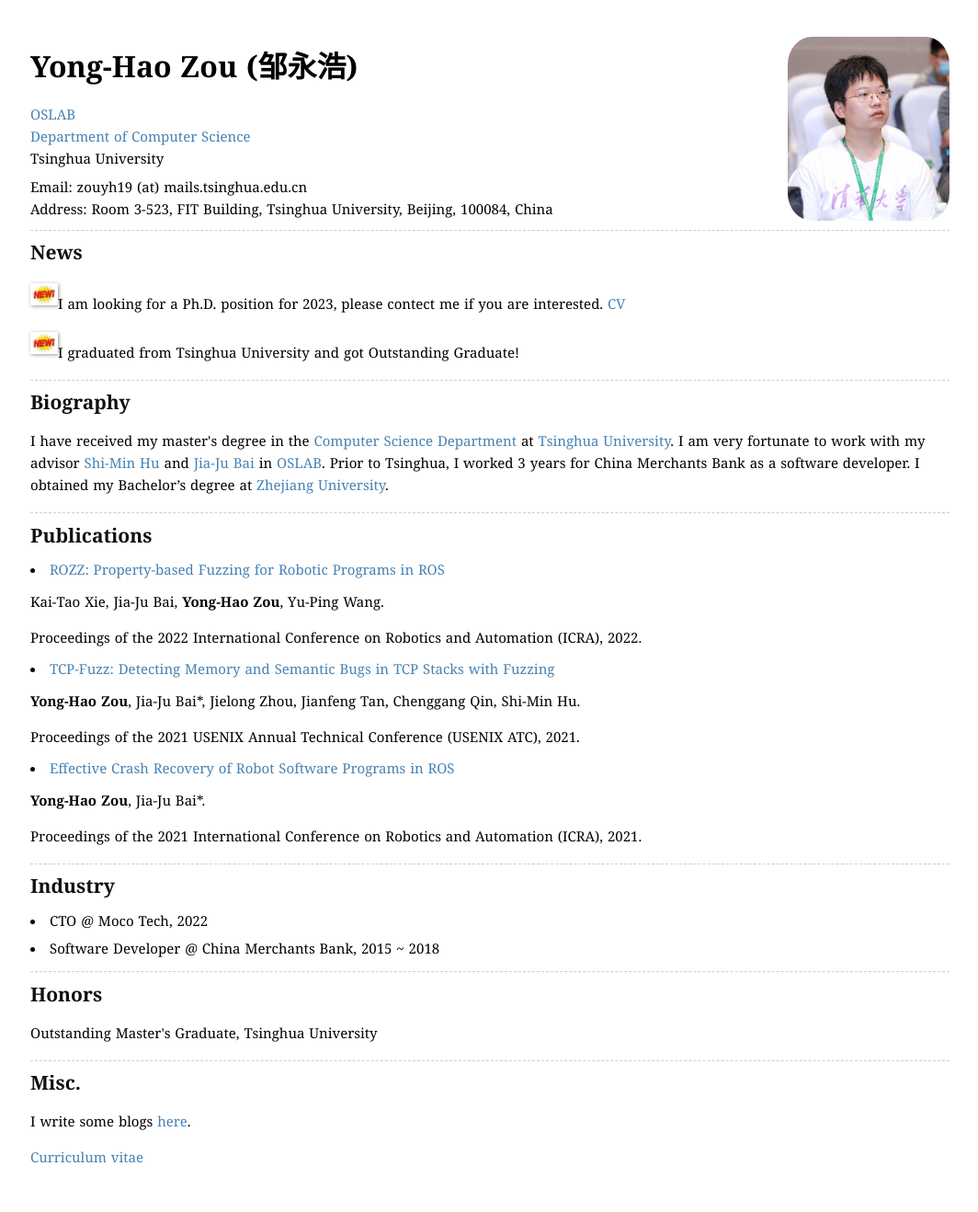
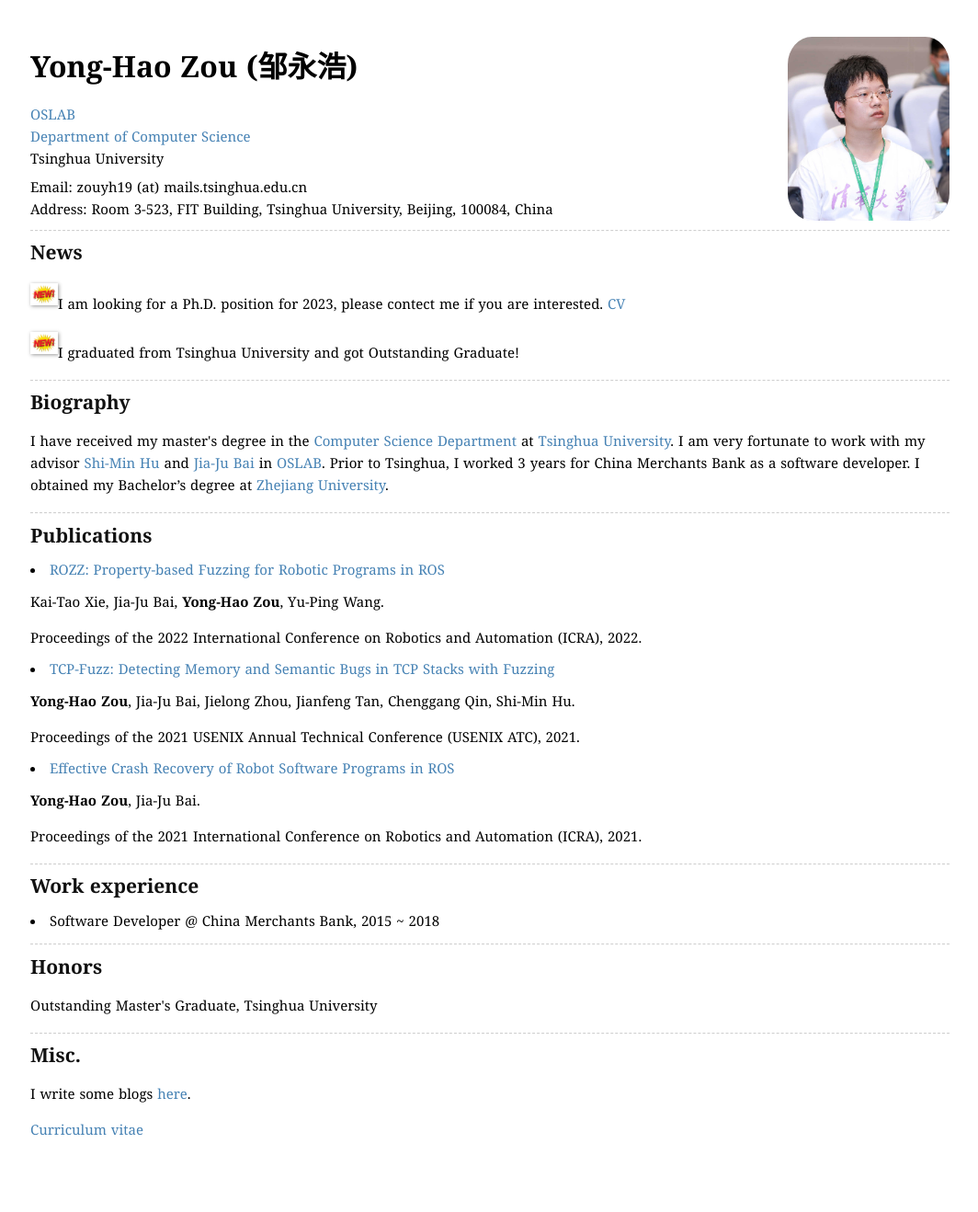
Before and after one commit to zouyonghao/zouyonghao.github.io, a Jekyll site: the page built from index.md, in a window 1280 px wide. Shown: the whole page at 92% size, without its empty margins (107-1171 px from the left). Built offline with Jekyll 4.4.1, drawn with Linux system fonts in a browser that asks for light colours; after the commit the page ends 1288 px from its top, so only the background shows below that.

Commit message:
Add work experience

```diff
--- a/_layouts/home.html
+++ b/_layouts/home.html
@@ -74,22 +74,21 @@
                         <li><a href="https://www.usenix.org/conference/atc21/presentation/zou">TCP-Fuzz: Detecting
                                 Memory and Semantic Bugs in TCP Stacks with Fuzzing</a></li>
                     </ul>
-                    <p><b>Yong-Hao Zou</b>, Jia-Ju Bai*, Jielong Zhou, Jianfeng Tan, Chenggang Qin, Shi-Min Hu.</p>
+                    <p><b>Yong-Hao Zou</b>, Jia-Ju Bai, Jielong Zhou, Jianfeng Tan, Chenggang Qin, Shi-Min Hu.</p>
                     <p>Proceedings of the 2021 USENIX Annual Technical Conference (USENIX ATC), 2021.</p>
 
                     <ul>
                         <li><a href="https://ieeexplore.ieee.org/document/9560876">Effective Crash Recovery of Robot
                                 Software Programs in ROS</a></li>
                     </ul>
-                    <p><b>Yong-Hao Zou</b>, Jia-Ju Bai*.</p>
+                    <p><b>Yong-Hao Zou</b>, Jia-Ju Bai.</p>
                     <p>Proceedings of the 2021 International Conference on Robotics and Automation (ICRA), 2021.</p>
 
                     <hr>
 
-                    <h2 id="industry">Industry</h2>
+                    <h2 id="industry">Work experience</h2>
 
                     <ul>
-                        <li>CTO @ Moco Tech, 2022</li>
                         <li>Software Developer @ China Merchants Bank, 2015 ~ 2018</li>
                     </ul>
 
```
